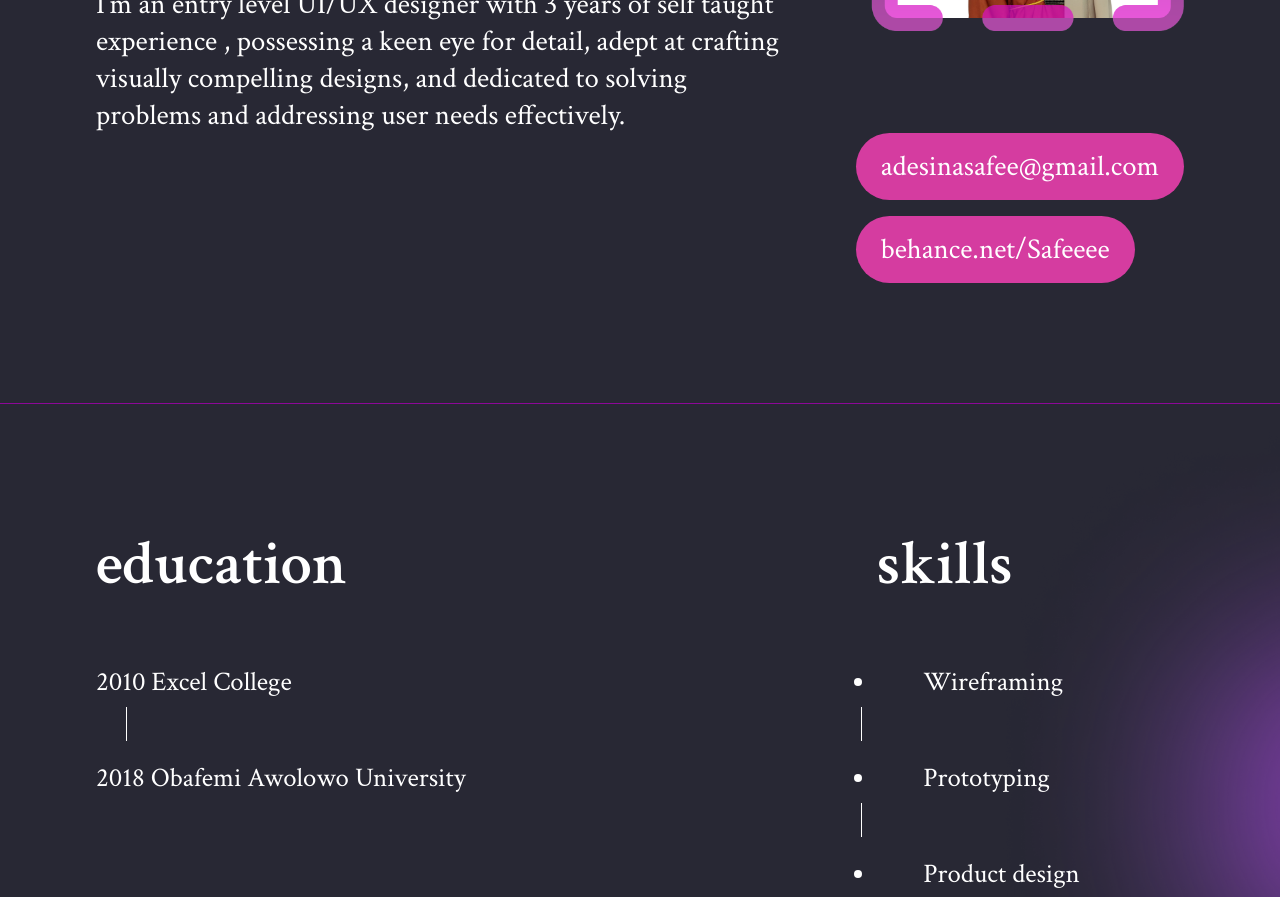
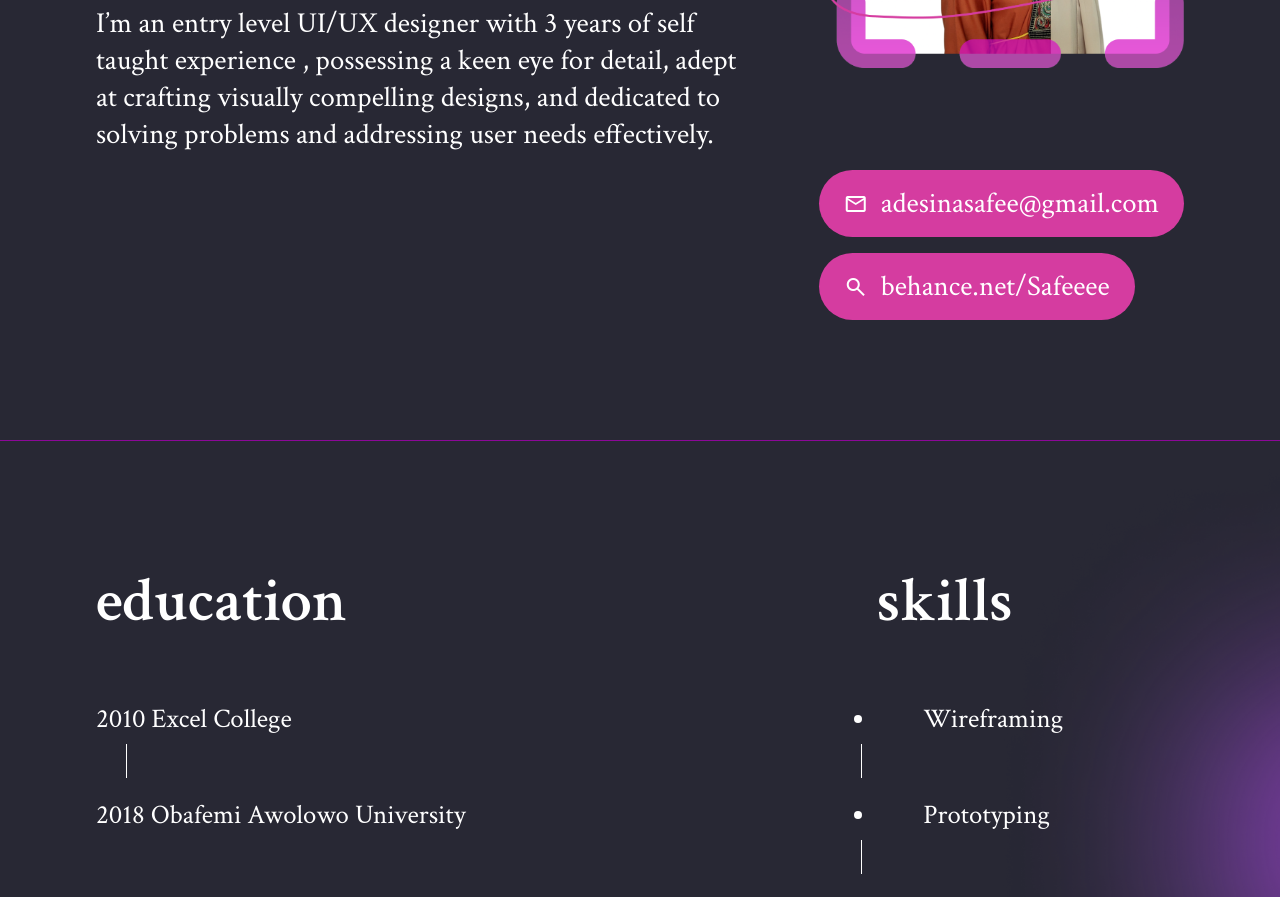
Before and after one commit to somilisa/Safee-Portfolio, a React (Create React App) app: page / in a window 1280 px wide. Shown: the part 1180-2077 px from the top of the page. Built offline with nearby package versions, Linux system fonts and the light colour scheme.

Commit message:
chore: made requested changes, style updates and added icons for button component

```diff
--- a/public/index.html
+++ b/public/index.html
@@ -30,6 +30,16 @@
       href="https://fonts.googleapis.com/css2?family=Crimson+Text:wght@400;600;700&display=swap"
       rel="stylesheet"
     />
+    <!--search icon-->
+    <link
+      rel="stylesheet"
+      href="https://fonts.googleapis.com/css2?family=Material+Symbols+Outlined:opsz,wght,FILL,GRAD@20..48,100..700,0..1,-50..200"
+    />
+    <!--mail icon-->
+    <link
+      rel="stylesheet"
+      href="https://fonts.googleapis.com/css2?family=Material+Symbols+Outlined:opsz,wght,FILL,GRAD@20..48,100..700,0..1,-50..200"
+    />
     <title>Safee Portfolio</title>
   </head>
   <body>
--- a/src/App.css
+++ b/src/App.css
@@ -36,11 +36,18 @@ h3 {
 section {
   padding: 120px 0;
   position: relative;
+  @media screen and (max-width: 540px) {
+    padding: 75px 0;
+  }
 }
 hr {
   height: 1px;
   border: none;
   background: linear-gradient(var(--Icon1) 0%, var(--Icon2) 100%);
+}
+.material-symbols-outlined {
+  font-variation-settings: "FILL" 0, "wght" 400, "GRAD" 0, "opsz" 24;
+  color: var(--text);
 }
 
 @media screen and (max-width: 686px) {
--- a/src/Components/About/index.tsx
+++ b/src/Components/About/index.tsx
@@ -2,6 +2,8 @@ import React from "react";
 import "./style.scss";
 import profile from "../../Assets/profile.png";
 import Button from "../Button";
+import email from "../../Assets/Email.svg";
+import search from "../../Assets/Search.svg";
 function About() {
   return (
     <>
@@ -22,9 +24,14 @@ function About() {
                 <Button
                   link="mailto: adesinasafee@gmail.com"
                   text="adesinasafee@gmail.com"
+                  icon="mail"
                 />
 
-                <Button link="behance.net/Safeeee" text="behance.net/Safeeee" />
+                <Button
+                  link="behance.net/Safeeee"
+                  text="behance.net/Safeeee"
+                  icon="search"
+                />
               </div>
             </div>
             <div className="profile">
@@ -35,9 +42,14 @@ function About() {
                 <Button
                   link="mailto: adesinasafee@gmail.com"
                   text="adesinasafee@gmail.com"
+                  icon="mail"
                 />
 
-                <Button link="behance.net/Safeeee" text="behance.net/Safeeee" />
+                <Button
+                  link="behance.net/Safeeee"
+                  text="behance.net/Safeeee"
+                  icon="search"
+                />
               </div>
             </div>
           </div>
--- a/src/Components/About/style.scss
+++ b/src/Components/About/style.scss
@@ -15,7 +15,11 @@
   justify-content: center;
 }
 .bio-mobile-title {
-  display: none;
+  display: block;
+  text-align: center;
+  @media screen and (min-width: 687px) {
+    display: none;
+  }
 }
 .bio-text {
   font-size: clamp(24px, 16px + 1vw, 36px);
@@ -39,7 +43,14 @@
 }
 
 .mobile-only {
-  display: none;
+  display: flex;
+  flex-direction: column;
+  align-items: flex-start;
+  gap: 16px;
+  margin-top: 25px;
+  @media screen and (min-width: 687px) {
+    display: none;
+  }
 }
 
 .desktop-only {
@@ -58,21 +69,10 @@
   .profile-picture {
     margin-bottom: 48px;
   }
-  .bio-mobile-title {
-    display: block;
-    text-align: center;
-  }
   .bio-desktop-title {
     display: none;
   }
   .desktop-only {
     display: none;
   }
-  .mobile-only {
-    display: flex;
-    flex-direction: column;
-    align-items: flex-start;
-    gap: 16px;
-    margin-top: 25px;
-  }
 }
--- a/src/Components/Button/index.tsx
+++ b/src/Components/Button/index.tsx
@@ -4,11 +4,13 @@ import "./style.scss";
 interface ButtonProps {
   link: string;
   text: string;
+  icon: string;
 }
 
-function Button({ link, text }: ButtonProps) {
+function Button({ link, text, icon }: ButtonProps) {
   return (
-    <button>
+    <button className="button">
+      <span className="material-symbols-outlined">{icon}</span>
       <a href={link}>{text}</a>
     </button>
   );
--- a/src/Components/Button/style.scss
+++ b/src/Components/Button/style.scss
@@ -1,13 +1,14 @@
-.mobile-only button,
-.desktop-only button {
+.button {
   background-color: var(--buttons);
   padding: 15px 25px;
   border: transparent;
   border-radius: 40px;
+  display: flex;
+  align-items: center;
+  gap: 13px;
 }
 
-.mobile-only a,
-.desktop-only a {
+.button a {
   color: var(--text);
   text-decoration: none;
   font-size: clamp(24px, 16px + 1vw, 36px);
--- a/src/Components/Projects/style.scss
+++ b/src/Components/Projects/style.scss
@@ -6,6 +6,6 @@
 }
 @media screen and (max-width: 660px) {
   .projects-wrapper {
-    grid-template-columns: repeat(1, 1fr);
+    grid-template-columns: 1fr;
   }
 }
--- a/src/index.css
+++ b/src/index.css
@@ -1,13 +1,17 @@
 body {
   margin: 0;
-  font-family: -apple-system, BlinkMacSystemFont, 'Segoe UI', 'Roboto', 'Oxygen',
-    'Ubuntu', 'Cantarell', 'Fira Sans', 'Droid Sans', 'Helvetica Neue',
+  font-family: -apple-system, BlinkMacSystemFont, "Segoe UI", "Roboto", "Oxygen",
+    "Ubuntu", "Cantarell", "Fira Sans", "Droid Sans", "Helvetica Neue",
     sans-serif;
+  min-height: 100vh;
+  background-color: var(--Background);
+  color: var(--text);
+  font-family: "Crimson Text", serif;
   -webkit-font-smoothing: antialiased;
   -moz-osx-font-smoothing: grayscale;
 }
 
 code {
-  font-family: source-code-pro, Menlo, Monaco, Consolas, 'Courier New',
+  font-family: source-code-pro, Menlo, Monaco, Consolas, "Courier New",
     monospace;
 }
```
Also changed, not shown: src/Assets/Email.svg (added), src/Assets/Search.svg (added).
